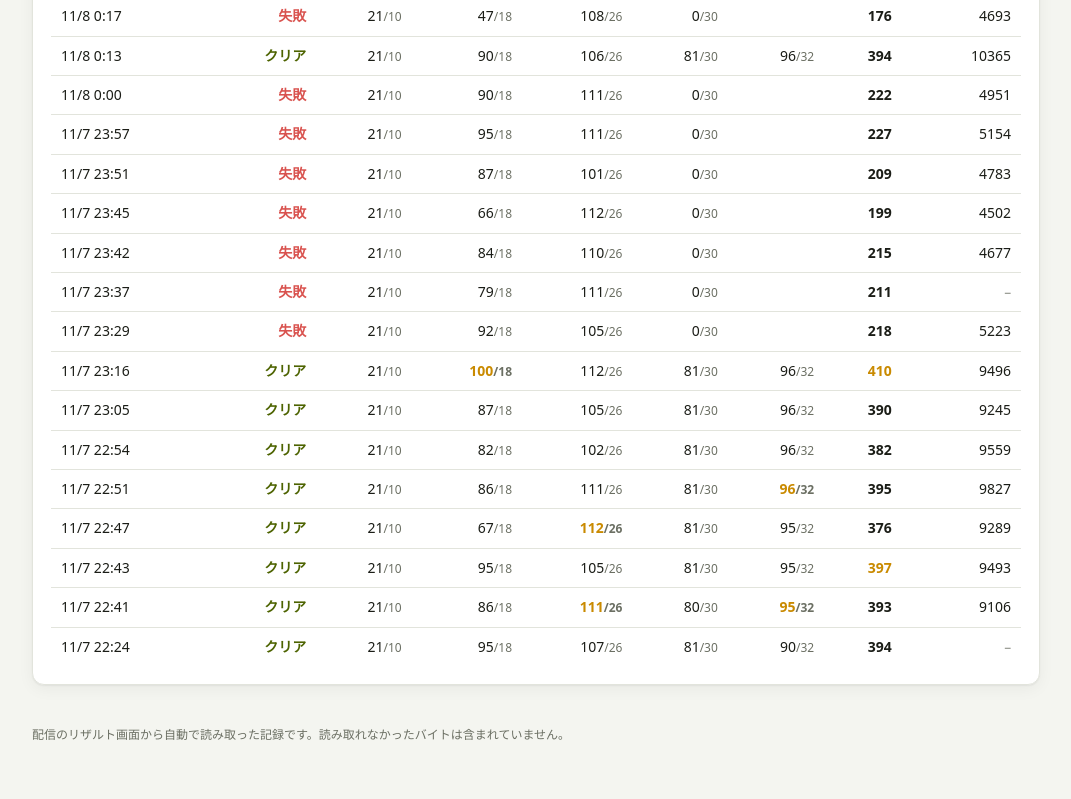
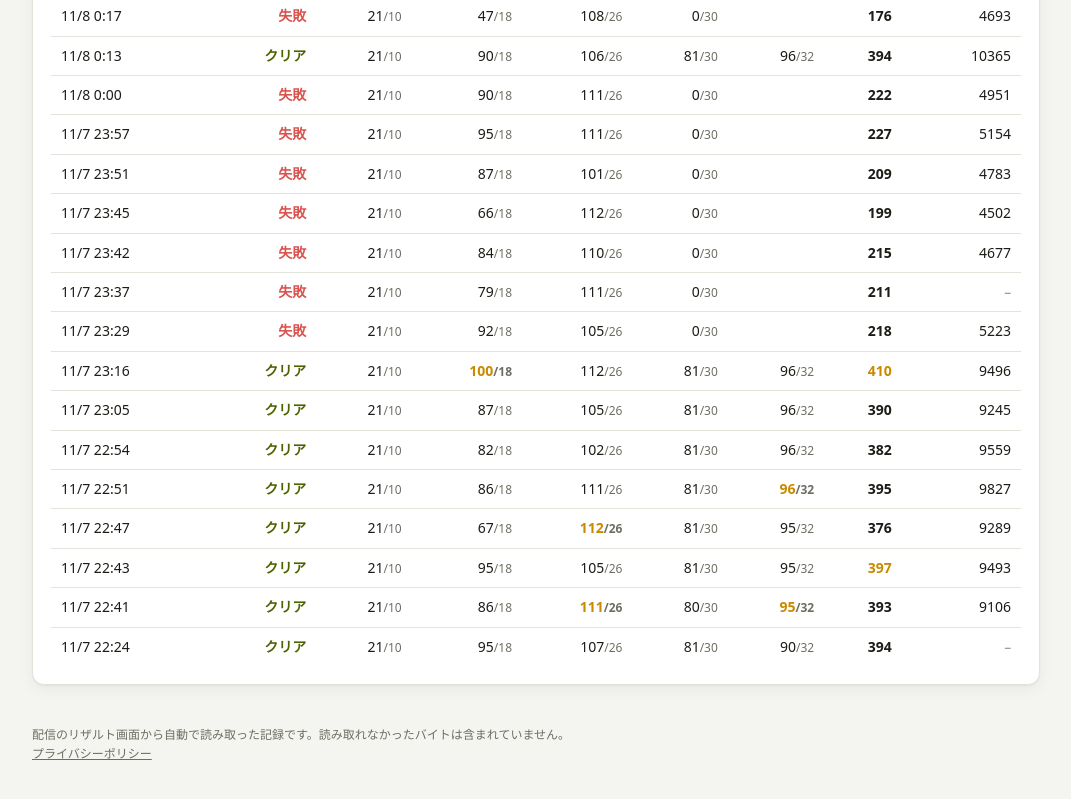
Before and after one commit to ur707/salmon-records, a plain HTML site: page index.html in a window 1280 px wide. Shown: the part 3567-4366 px from the top of the page, without its empty margins (104-1175 px from the left). Drawn offline with Linux system fonts and the light colour scheme.

Commit message:
サイトの下にプライバシーポリシーへのリンク

```diff
--- a/index.html
+++ b/index.html
@@ -274,7 +274,7 @@
     <div class="more" id="more"></div>
   </section>
 
-  <footer>配信のリザルト画面から自動で読み取った記録です。読み取れなかったバイトは含まれていません。</footer>
+  <footer>配信のリザルト画面から自動で読み取った記録です。読み取れなかったバイトは含まれていません。<br><a href="privacy.html" style="color:inherit">プライバシーポリシー</a></footer>
 </div>
 
 <script>
```
